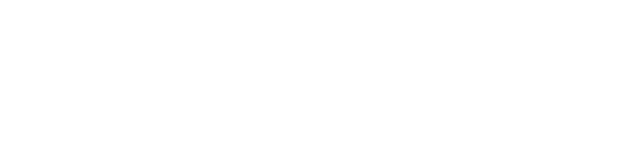
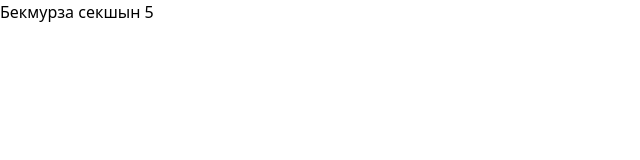
Before and after one commit to elita-02/gitt, a plain HTML site: page index.html in a window 1280 px wide. Shown: the whole page, without its empty margins (0-640 px from the left). Drawn offline with nearby package versions, Linux system fonts and the light colour scheme.

Commit message:
жаздым

```diff
--- a/index.html
+++ b/index.html
@@ -20,7 +20,7 @@
         <section></section>
         <section></section>
         <section></section>
-        <section></section>
+        <section> <h1>Бекмурза секшын 5 </h1></section>
         <section></section>
     </main>
     <footer></footer>
```
